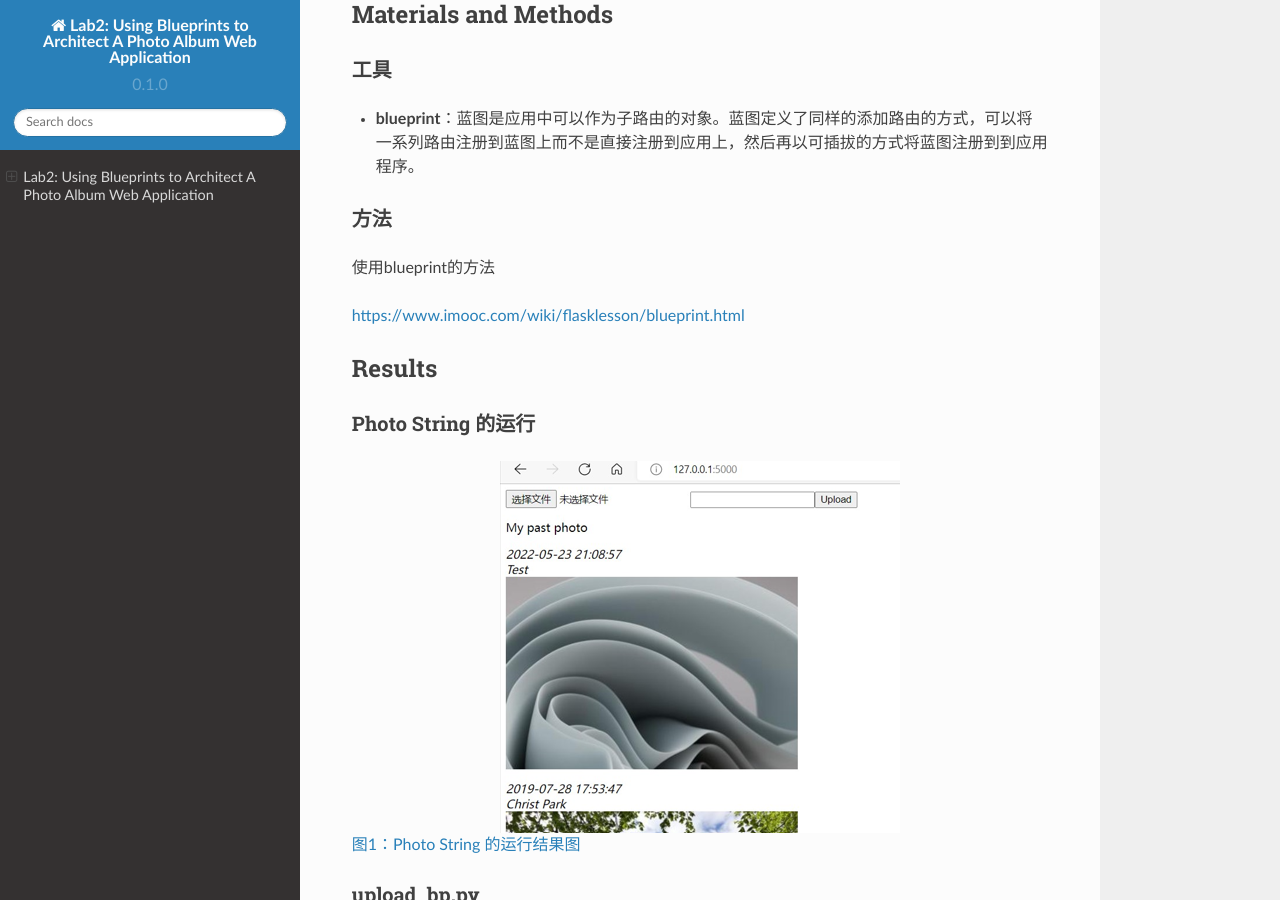
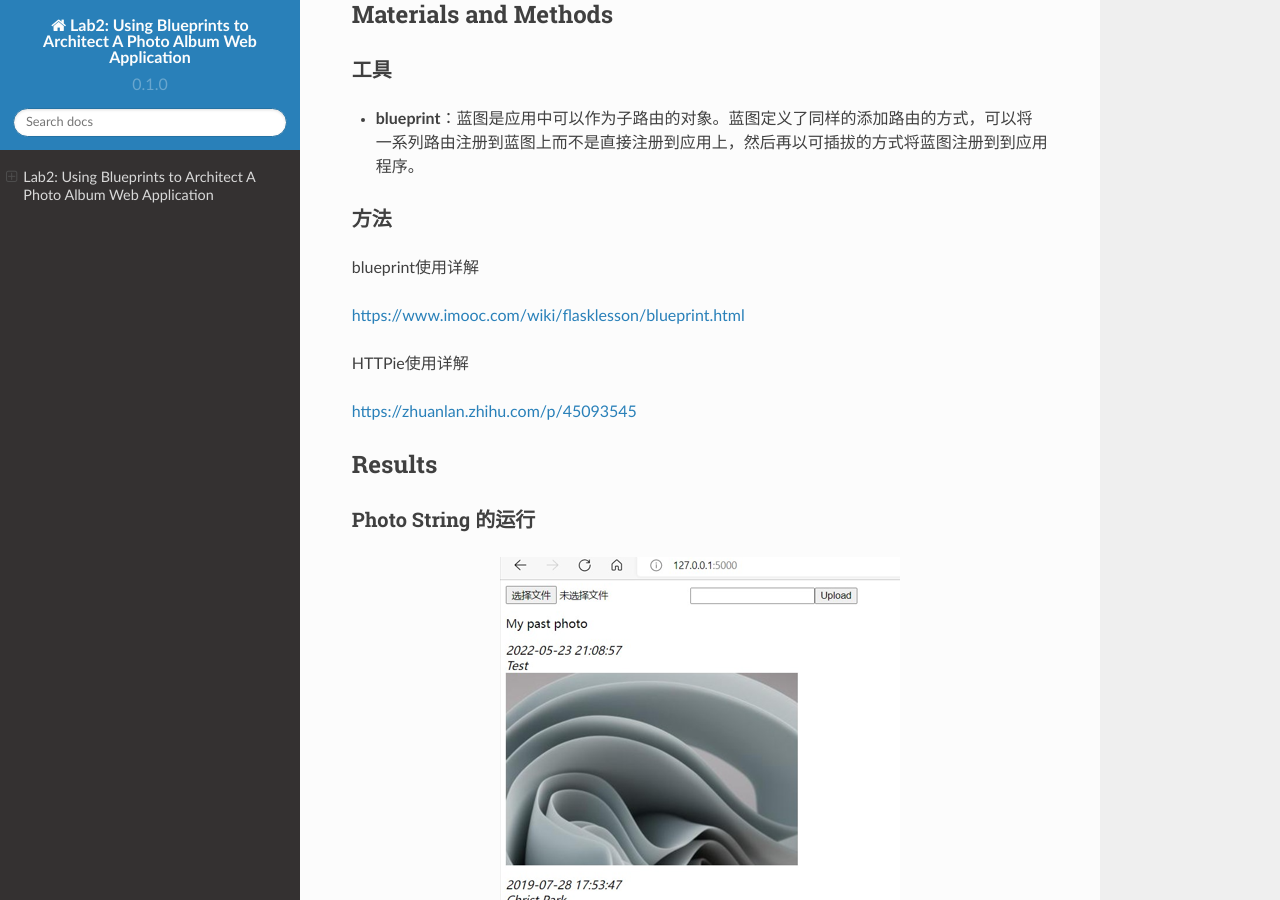
Before and after one commit to AmberLYX/Lab2.1.0, a Sphinx documentation site: the page built from docs/source/index.rst, in a window 1280 px wide and 900 px high, scrolled down 711 px. Built offline with Sphinx 7.4.7 and the Read the Docs theme 2.0.0, drawn with Linux system fonts in a browser that asks for light colours.

Commit message:
Update index.rst

```diff
--- a/docs/source/index.rst
+++ b/docs/source/index.rst
@@ -43,9 +43,14 @@ Materials and Methods
 方法
 ~~~~~~~~~~~~~~~~~~~~~~~~~~~~~~~~
 
-使用blueprint的方法
+blueprint使用详解
 
 https://www.imooc.com/wiki/flasklesson/blueprint.html
+
+HTTPie使用详解
+
+https://zhuanlan.zhihu.com/p/45093545
+
 
 Results
 -------------
@@ -269,3 +274,4 @@ References
 [1] `blueprints <http://exploreflask.com/en/latest/blueprints.html/>`_
 [2] `JSON format <http://lanlab.org/course/2022s/softarch/returned_json.txt/>`_
 [3] `Flask蓝图的基本使用 <https://m.imooc.com/wiki/flasklesson-blueprint/>`_
+[4] `HTTPie使用详解 <https://zhuanlan.zhihu.com/p/45093545/>`_
```
